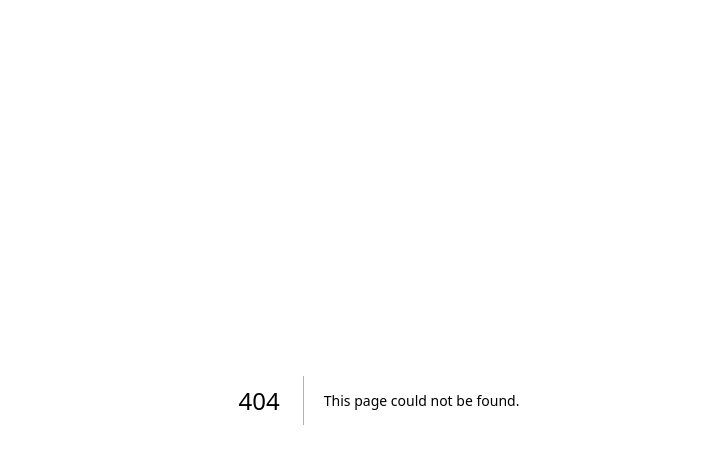
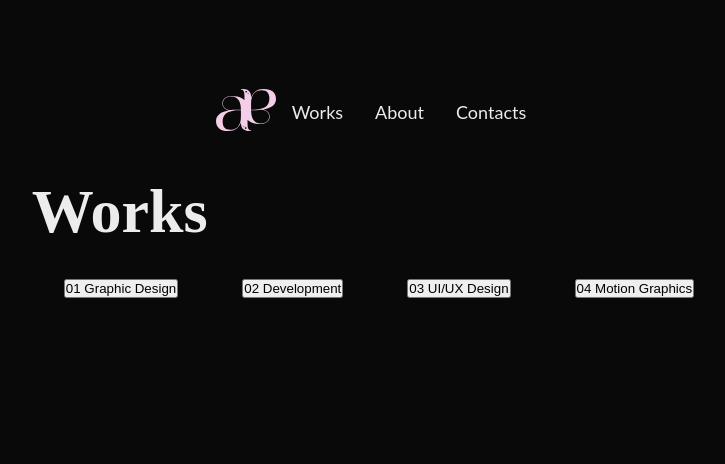
Before and after one commit to arabella-a/arabella-alegria, a Next.js app: page /pages/Works in a window 1280 px wide. Before the commit this address had no page. Shown: the top 464 px of the page, without its empty margins (261-986 px from the left). Built offline with nearby package versions, Linux system fonts and the light colour scheme.

Commit message:
add works content and filter

```diff
--- /dev/null
+++ b/src/app/components/Filter/Filter.js
@@ -0,0 +1,43 @@
+"use client";
+
+import styles from "./Filter.module.css";
+import { useState } from "react";
+import { works } from "../../data/data.js";
+
+export default function Filter() {
+    const [filter, setFilter] = useState("Graphic Design");
+
+
+    const handleClick = e => {
+        setFilter(e.target.value);
+    };
+
+    const filteredWorks = works && works[filter] ? works[filter] : [];
+
+    return (
+        <>
+            <div className={styles.Filter}>
+                <div>
+                    <ul className={styles.filterCategories}>
+                        <li><button value="all" onClick={handleClick}>01 Graphic Design</button></li>
+                        <li><button value="all" onClick={handleClick}>02 Development</button></li>
+                        <li><button value="all" onClick={handleClick}>03 UI/UX Design</button></li>
+                        <li><button value="all" onClick={handleClick}>04 Motion Graphics</button></li>
+                    </ul>
+                </div>
+                <div>
+                    {filteredWorks.map((work) => (
+                        <div key={work.id} className={styles.workItems}>
+                            <div className={styles.workCard}>
+                                <img src={work.image} alt={work.name} width="200" />
+                                <Link href={work.link}>
+                                    <button>{work.name}</button>
+                                </Link>
+                            </div>
+                        </div>
+                    ))}
+                </div>
+            </div>
+        </>
+    )
+}
--- /dev/null
+++ b/src/app/components/Filter/Filter.module.css
@@ -0,0 +1,14 @@
+.Filter {
+    color: var(--off-white);
+}
+
+.filterCategories{
+    list-style: none;
+    display: flex;
+    flex-direction: row;
+}
+
+.filterCategories li {
+    justify-content: space-between;
+    margin: 2rem;
+}
--- a/src/app/components/Header/Header.js
+++ b/src/app/components/Header/Header.js
@@ -6,15 +6,17 @@ export default function Header() {
     return (
         <>
             <div className={styles.Header}>
+                <Link href="/">
                     <Image
                         src="/arabella_alegria_logo.svg"
                         width={60}
                         height={60}
                         alt="arabella's logo"
                     />
+                </Link>
                 <div className={styles.categories}>
                     <ul>
-                        <Link href="/"><li>Works</li></Link>
+                        <Link href="/pages/Works"><li>Works</li></Link>
                         <Link href="/"><li>About</li></Link>
                         <Link href="/"><li>Contacts</li></Link>
                     </ul>
--- /dev/null
+++ b/src/app/data/data.js
@@ -0,0 +1,76 @@
+const works = {
+    "Graphic Design": [
+        {
+            id: 1,
+            name: "Fizzy",
+            image: "/can_mockup.jpg",
+            link: "/"
+        },
+        {
+            id: 2,
+            name: "Aespa Ningning",
+            image: "/ningning_poster.jpg",
+            link: "/"
+        },
+        {
+            id: 3,
+            name: "Solace",
+            image: "/ningning_poster.jpg",
+            link: "/"
+        },
+        {
+            id: 4,
+            name: "Mechanical Object",
+            image: "/ningning_poster.jpg",
+            link: "/"
+        },
+        {
+            id: 5,
+            name: "ReachOut Business Card",
+            image: "/can_mockup.jpg",
+            link: "/"
+        },
+        {
+            id: 5,
+            name: "Arabella Alegria Business Card",
+            image: "/can_mockup.jpg",
+            link: "/"
+        }
+    ],
+    "Development": [
+        {
+            id: 6,
+            name: "ReachOut",
+            image: "/can_mockup.jpg",
+            link: "/"
+        },
+        {
+            id: 7,
+            name: "HiveFive",
+            image: "/ningning_poster.jpg",
+            link: "/"
+        },
+        {
+            id: 8,
+            name: "NCT Dream",
+            image: "/ningning_poster.jpg",
+            link: "/"
+        }
+    ],
+    "UI/UX": [
+        {
+            id: 9,
+            name: "Exutoire",
+            image: "/can_mockup.jpg",
+            link: "/"
+        }
+    ],
+    "Motion Graphics": [
+        {
+            id: 10,
+            name: "Tutorial",
+            image: "/can_mockup.jpg",
+            link: "/"
+        }
+    ]
+}
--- /dev/null
+++ b/src/app/pages/Works/Works.module.css
@@ -0,0 +1,22 @@
+.page {
+    display: flex;
+    flex-direction: column;
+    align-items: center;
+    justify-items: center;
+    min-height: 100svh;
+    padding: 80px;
+    flex-shrink: 0;
+}
+
+.main {
+    display: flex;
+    flex-direction: column;
+    color: var(--off-white);
+    margin: 2rem;
+}
+
+.main h1 {
+    font-family: 'Merriweather', serif;
+    color: var(--off-white);
+    font-size: var(--h1);
+}
--- /dev/null
+++ b/src/app/pages/Works/page.js
@@ -0,0 +1,17 @@
+import styles from "./Works.module.css";
+import Header from "@/app/components/Header/Header";
+import Filter from "@/app/components/Filter/Filter";
+
+export default function Works() {
+    return (
+        <>
+            <div className={styles.page}>
+                <Header/>
+                <main className={styles.main}>
+                    <h1>Works</h1>
+                    <Filter/>
+                </main>
+            </div>
+        </>
+    )
+}
```
Also changed, not shown: 2 other files (tests, documents, lock files or other folders). Lines whose indentation alone changed are shown as unchanged.
